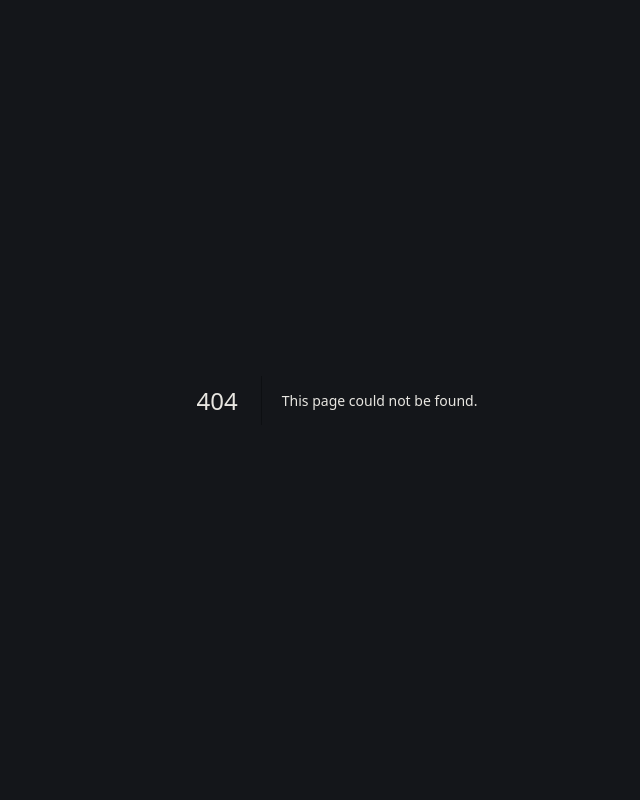
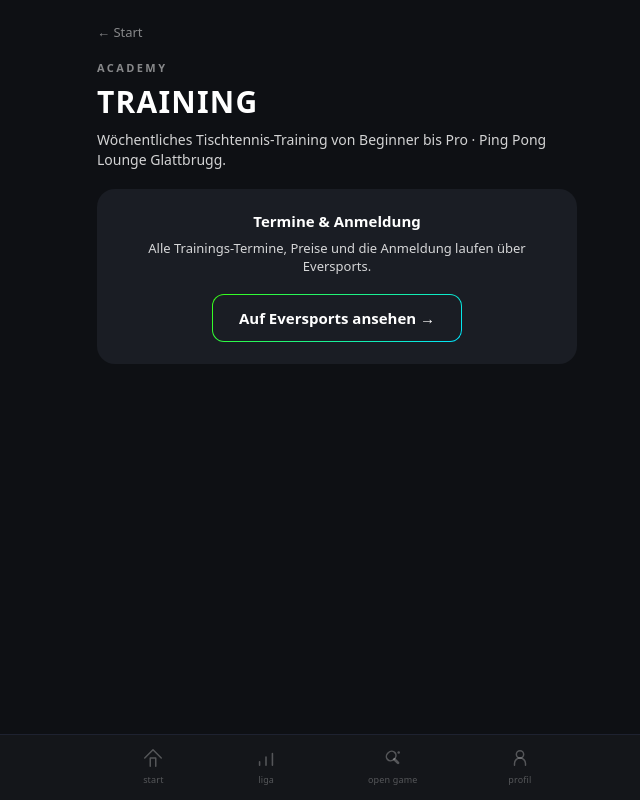
Before and after one commit to PingPongLounge/pingponglounge-player, a Next.js app: page /training in a window 1280 px wide. Before the commit this address had no page. Shown: the whole page, without its empty margins (303-943 px from the left). Built offline with nearby package versions, Linux system fonts and the light colour scheme.

Commit message:
Training: In-App-Seite mit Eversports-Widget (Fallback-Link), Kachel verlinkt /training

```diff
--- a/app/entdecken/page.tsx
+++ b/app/entdecken/page.tsx
@@ -8,7 +8,6 @@ const BG = '#0E1014', CARD = '#1A1D24', CELL = '#23272F', W = '#FFFFFF'
 const SUB = 'rgba(255,255,255,.82)', MUT = 'rgba(255,255,255,.5)'
 const LINE = 'rgba(255,255,255,.07)'
 const GRAD = 'linear-gradient(135deg,#39FF14,#00E5FF)'
-const EVERSPORTS_TRAINING = 'https://www.eversports.ch/st/pingponglounge24'
 
 const gt: React.CSSProperties = { background: GRAD, WebkitBackgroundClip: 'text', backgroundClip: 'text', WebkitTextFillColor: 'transparent' }
 const grp: React.CSSProperties = { fontSize: 11, fontWeight: 700, letterSpacing: '.22em', textTransform: 'uppercase', color: MUT, margin: '22px 18px 9px' }
@@ -198,7 +197,7 @@ export default async function EntdeckenPage() {
         {/* TIER 4 — Mehr */}
         <div style={grp}>Mehr</div>
         <div style={{ display: 'grid', gridTemplateColumns: '1fr 1fr 1fr', gap: 10, margin: '0 18px' }}>
-          <Link href={EVERSPORTS_TRAINING} style={tile} target="_blank" rel="noopener noreferrer"><img src="/icons/paddles.svg" alt="" style={{ width: 30, height: 30, margin: '0 auto', display: 'block' }} /><div style={tileT}>Training</div></Link>
+          <Link href="/training" style={tile}><img src="/icons/paddles.svg" alt="" style={{ width: 30, height: 30, margin: '0 auto', display: 'block' }} /><div style={tileT}>Training</div></Link>
           <Link href="/freunde" style={tile}><img src="/icons/people.svg" alt="" style={{ width: 30, height: 30, margin: '0 auto', display: 'block' }} /><div style={tileT}>Freunde</div></Link>
           <Link href="/feed" style={tile}><img src="/icons/stats.svg" alt="" style={{ width: 30, height: 30, margin: '0 auto', display: 'block' }} /><div style={tileT}>Aktivität</div></Link>
           <Link href="/achievements" style={tile}><img src="/icons/levelup.svg" alt="" style={{ width: 30, height: 30, margin: '0 auto', display: 'block' }} /><div style={tileT}>Erfolge</div></Link>
--- /dev/null
+++ b/app/training/page.tsx
@@ -0,0 +1,57 @@
+"use client"
+import { useEffect } from "react"
+import Link from "next/link"
+import BottomNav from "@/app/components/BottomNav"
+
+const BG = "#0E1014", CARD = "#1A1D24", W = "#FFFFFF"
+const SUB = "rgba(255,255,255,.82)", MUT = "rgba(255,255,255,.5)"
+const GRAD = "linear-gradient(135deg,#39FF14,#00E5FF)"
+const EVERSPORTS_STUDIO = "https://www.eversports.ch/st/pingponglounge24"
+
+// Widget-ID aus dem Eversports Manager hier eintragen:
+// Manager → Widgets → gewünschtes Widget (Kursplan/Buchung) → Code kopieren
+// → die ID aus  data-eversports-widget-id="…"  hier einsetzen.
+const EVERSPORTS_WIDGET_ID = "" // z.B. "abcd1234"
+
+export default function TrainingPage() {
+  useEffect(() => {
+    if (!EVERSPORTS_WIDGET_ID) return
+    const SRC = "https://widget-static.eversports.io/loader.js"
+    if (document.querySelector(`script[src="${SRC}"]`)) return
+    const s = document.createElement("script")
+    s.type = "module"; s.src = SRC; s.async = true; s.defer = true
+    document.body.appendChild(s)
+  }, [])
+
+  return (
+    <main style={{ minHeight: "100vh", background: BG, padding: "20px 16px 100px" }}>
+      <div style={{ maxWidth: 480, margin: "0 auto" }}>
+        <Link href="/entdecken" style={{ color: MUT, textDecoration: "none", fontSize: 13, fontWeight: 500 }}>← Start</Link>
+
+        <div style={{ margin: "18px 0 18px" }}>
+          <div style={{ fontSize: 11, color: MUT, fontWeight: 700, letterSpacing: ".22em", textTransform: "uppercase" }}>Academy</div>
+          <h1 style={{ fontSize: 30, fontWeight: 900, textTransform: "uppercase", letterSpacing: ".04em", color: W, marginTop: 6 }}>Training</h1>
+          <p style={{ fontSize: 14, color: SUB, fontWeight: 300, marginTop: 8, lineHeight: 1.45 }}>Wöchentliches Tischtennis-Training von Beginner bis Pro · Ping Pong Lounge Glattbrugg.</p>
+        </div>
+
+        {EVERSPORTS_WIDGET_ID ? (
+          <div style={{ background: CARD, borderRadius: 18, padding: 8, overflow: "hidden" }}>
+            <div data-eversports-widget-id={EVERSPORTS_WIDGET_ID} />
+          </div>
+        ) : (
+          <div style={{ background: CARD, borderRadius: 18, padding: 22, textAlign: "center" }}>
+            <p style={{ fontSize: 15, fontWeight: 700, color: W }}>Termine & Anmeldung</p>
+            <p style={{ fontSize: 13, color: SUB, fontWeight: 300, margin: "8px 0 18px", lineHeight: 1.45 }}>
+              Alle Trainings-Termine, Preise und die Anmeldung laufen über Eversports.
+            </p>
+            <a href={EVERSPORTS_STUDIO} target="_blank" rel="noopener noreferrer"
+              style={{ display: "inline-block", border: "1.5px solid transparent", borderRadius: 12, padding: "13px 26px", fontSize: 15, fontWeight: 800, color: W, textDecoration: "none", background: `linear-gradient(${CARD},${CARD}) padding-box, ${GRAD} border-box` }}>
+              Auf Eversports ansehen →
+            </a>
+          </div>
+        )}
+      </div>
+      <BottomNav />
+    </main>
+  )
+}
```
